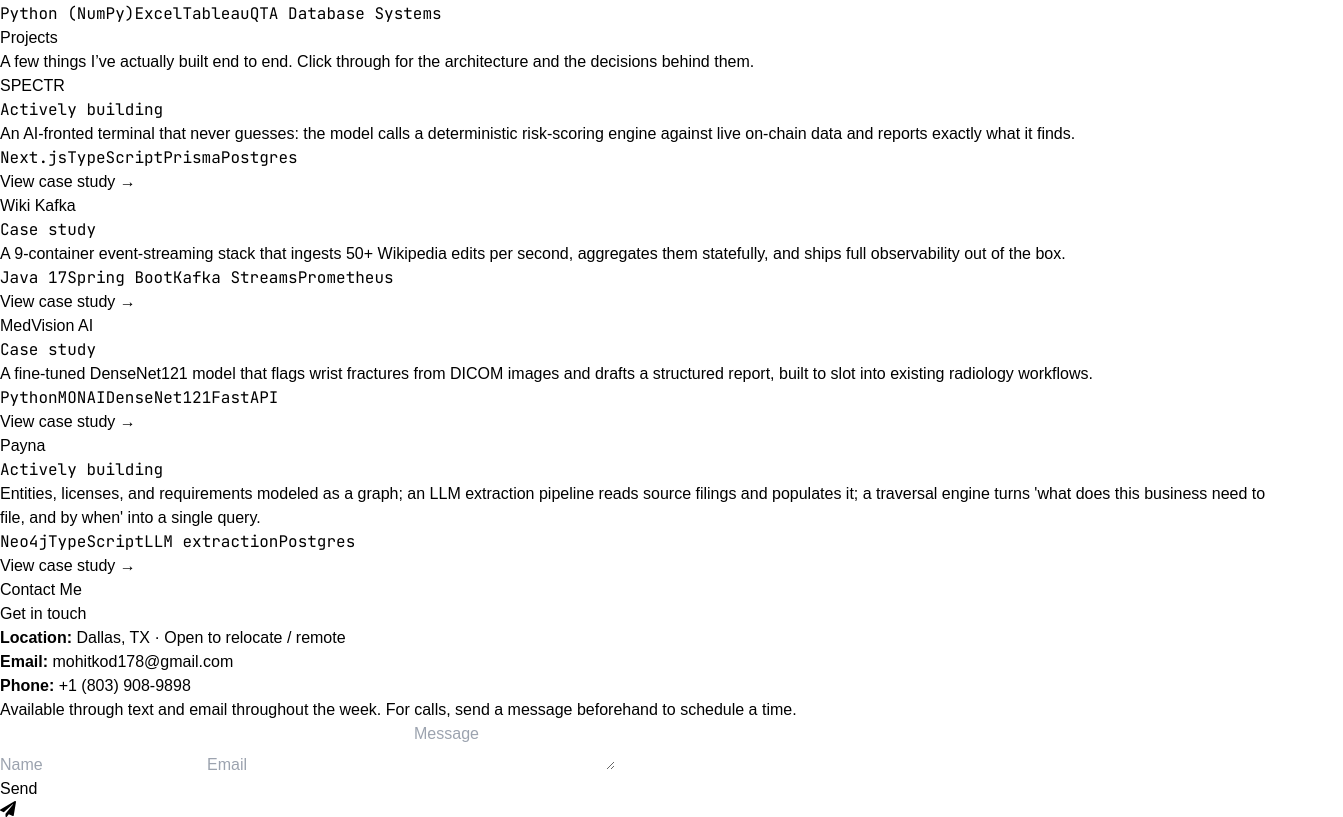
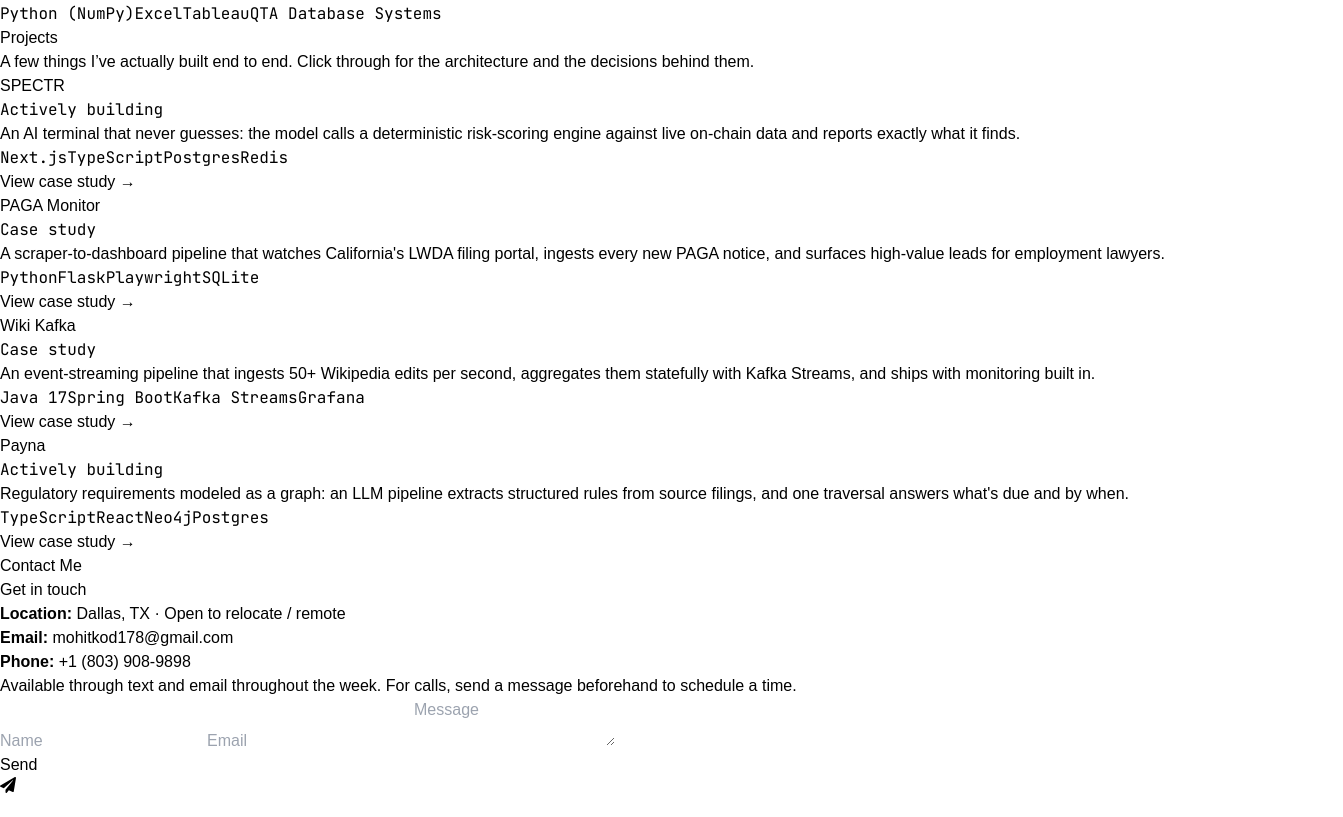
Before and after one commit to Mohith174/React-Portfolio, a React (Vite) app: page / in a window 1280 px wide. Shown: the part 3369-4186 px from the top of the page, 1343 px wide, since content can reach past the window. After the commit the page ends 4162 px from the top, so only its background shows below. Built offline with nearby package versions, Linux system fonts and the light colour scheme; a web font is replaced by a local one.

Commit message:
Replace MedVision with PAGA Monitor, condense all project entries for interview clarity

```diff
--- a/src/data/projects.js
+++ b/src/data/projects.js
@@ -4,94 +4,129 @@
   {
     slug: "spectr",
     title: "SPECTR",
-    tagline: "Forensic risk terminal for Solana tokens. Paste an address, get a verdict.",
+    tagline: "Paste a Solana token address, get a risk verdict with the evidence behind it.",
     summary:
-      "An AI-fronted terminal that never guesses: the model calls a deterministic risk-scoring engine against live on-chain data and reports exactly what it finds.",
+      "An AI terminal that never guesses: the model calls a deterministic risk-scoring engine against live on-chain data and reports exactly what it finds.",
     status: "building",
     repoUrl: "https://github.com/Mohith174/spectr",
     liveUrl: null,
-    tech: ["Next.js", "TypeScript", "Prisma", "Postgres", "Redis", "NVIDIA NIM"],
+    tech: ["Next.js", "TypeScript", "Postgres", "Redis", "LLM tool-calling"],
     problem:
-      "Rug pulls and scam tokens are constant on Solana. Most tools hand you a price chart and let you guess. SPECTR is a terminal you paste an address into and get back a verdict (SAFE, CAUTION, HIGH, or RUG) with the specific flags that produced it.",
+      "Rug pulls are constant on Solana, and most tools hand you a price chart and let you guess. SPECTR returns a verdict (SAFE, CAUTION, HIGH, or RUG) plus the specific flags that produced it.",
     decisions: [
       {
         title: "Tool-calling, not free-form generation",
-        body: "The LLM never invents a risk score. It calls assess_token_risk and narrates exactly what the deterministic scoring engine returns: holder concentration, liquidity depth, volume anomalies. Verdicts are reproducible, not hallucinated.",
-      },
-      {
-        title: "OpenAI-compatible, not OpenAI-locked",
-        body: "The chat/tool-calling layer runs against NVIDIA NIM's free, OpenAI-compatible endpoint (Llama 3.1) instead of a paid model, with the same tool-calling contract and zero marginal cost per query.",
+        body: "The LLM never invents a risk score. It calls the scoring engine and narrates what comes back: holder concentration, liquidity depth, volume anomalies. Verdicts are reproducible, not hallucinated.",
       },
       {
         title: "Cross-referenced data, not single-source",
-        body: "Holder distribution comes from Helius, and pricing and liquidity are cross-checked against Dexscreener and Birdeye, so one source lying doesn't silently produce a wrong verdict.",
+        body: "Holder data comes from Helius; price and liquidity are cross-checked against Dexscreener and Birdeye, so one source lying doesn't silently produce a wrong verdict.",
       },
     ],
     stack: [
       { component: "Framework", tech: "Next.js (App Router) + TypeScript" },
-      { component: "Auth", tech: "Clerk" },
-      { component: "Database", tech: "Postgres via Prisma" },
-      { component: "Cache", tech: "Upstash Redis" },
-      { component: "Solana data", tech: "Helius · Birdeye · Dexscreener" },
-      { component: "LLM layer", tech: "NVIDIA NIM (Llama 3.1, OpenAI-compatible)" },
+      { component: "Data", tech: "Postgres (Prisma) + Upstash Redis" },
+      { component: "Solana sources", tech: "Helius · Birdeye · Dexscreener" },
+      { component: "LLM layer", tech: "OpenAI-compatible tool-calling (NVIDIA NIM)" },
       { component: "Alerts", tech: "Telegram Bot API" },
     ],
     diagram: `User input ("check <address>")
         |
         v
-Terminal agent --tool call--> Forensics engine
+Terminal agent --tool call--> Risk-scoring engine
         |                            |
-        |             Helius (holders) . Dexscreener/Birdeye (price, liquidity)
+        |             Helius . Dexscreener . Birdeye
         |                            |
         <----------- verdict + flags -
         |
         v
-Streamed response, persisted to Postgres for the accuracy dashboard`,
+Streamed response, persisted for the accuracy dashboard`,
     screenshots: [],
+  },
+  {
+    slug: "paga-monitor",
+    title: "PAGA Monitor",
+    tagline: "Turns California's PAGA labor-filing database into scored, searchable leads.",
+    summary:
+      "A scraper-to-dashboard pipeline that watches California's LWDA filing portal, ingests every new PAGA notice, and surfaces high-value leads for employment lawyers.",
+    status: "showcase",
+    repoUrl: null,
+    liveUrl: null,
+    tech: ["Python", "Flask", "Playwright", "SQLite"],
+    problem:
+      "PAGA notices are public records, but they sit behind a Salesforce search portal with no API, no feed, and no alerts. For plaintiff firms, seeing a filing first is the whole game. PAGA Monitor polls the portal, dedupes what it finds, and scores each case so the best leads surface immediately.",
+    decisions: [
+      {
+        title: "Call the portal's own API, not its HTML",
+        body: "The portal is a Salesforce Visualforce app. Instead of parsing rendered tables, a headless browser submits the real search form (required for the signed session) and then invokes the site's own remoting endpoint, getting a month of filings as structured JSON in about three seconds.",
+      },
+      {
+        title: "Content-hash dedup makes every scrape idempotent",
+        body: "Each case is hashed over its key fields, so the 5-minute poller and multi-month backfills share one write path: every row classifies as new, amended, or duplicate. Re-scraping an overlapping date range can't corrupt the data.",
+      },
+    ],
+    stack: [
+      { component: "Scraper", tech: "Playwright (headless Chromium) → Visualforce remoting API" },
+      { component: "Storage", tech: "SQLite (cases, runs, notes, activity log)" },
+      { component: "Dashboard", tech: "Flask + Jinja2 (leads, priority queue, analytics, CSV export)" },
+      { component: "Scoring", tech: "Rule-based lead scorer with alert thresholds" },
+      { component: "Scheduler", tech: "5-minute polling during business hours" },
+    ],
+    diagram: `LWDA filing portal (Salesforce)
+        |
+        v
+Playwright: submit search form --> invoke remoting API --> JSON
+        |
+        v
+Parser + content hash --> new / amended / duplicate
+        |
+        v
+SQLite --> Flask dashboard (leads . priority . analytics . CSV)`,
+    screenshots: [],
+    metrics: [
+      { label: "Cases tracked", value: "24,000+" },
+      { label: "New filings/day", value: "~40" },
+      { label: "Full scrape cycle", value: "<3s" },
+    ],
   },
   {
     slug: "wiki-kafka",
     title: "Wiki Kafka",
-    tagline: "Real-time Wikipedia edit stream, processed through Kafka Streams, visualized live.",
+    tagline: "Live Wikipedia edits, streamed through Kafka and visualized in real time.",
     summary:
-      "A 9-container event-streaming stack that ingests 50+ Wikipedia edits per second, aggregates them statefully, and ships full observability out of the box.",
+      "An event-streaming pipeline that ingests 50+ Wikipedia edits per second, aggregates them statefully with Kafka Streams, and ships with monitoring built in.",
     status: "showcase",
     repoUrl: "https://github.com/Mohith174/Wiki-Kafka",
     liveUrl: null,
-    tech: ["Java 17", "Spring Boot", "Kafka Streams", "Prometheus", "Grafana"],
+    tech: ["Java 17", "Spring Boot", "Kafka Streams", "Grafana"],
     problem:
-      "Built to demonstrate a production-shaped event-streaming pipeline end to end, not a toy consumer loop: ingestion, stateful stream processing, and monitoring all wired together the way a real system would need them.",
+      "Built to demonstrate a production-shaped streaming pipeline end to end: ingestion, stateful stream processing, and monitoring wired together the way a real system needs them, not a toy consumer loop.",
     decisions: [
       {
         title: "Kafka Streams over a plain consumer",
-        body: "Rolling per-domain edit aggregates need a state store and fault tolerance that a bare consumer loop doesn't give you for free. Kafka Streams' state stores handle both.",
+        body: "Rolling per-domain edit aggregates need a state store and fault tolerance that a bare consumer loop doesn't give you for free. Kafka Streams provides both.",
       },
       {
-        title: "Schema Registry from day one",
-        body: "Enforces a contract between the ingestion service and every downstream consumer, so the pipeline can grow past a single team without silent breakage.",
-      },
-      {
-        title: "Observability as a first-class citizen",
-        body: "Prometheus, Grafana, and Alertmanager are part of the initial docker-compose stack, not bolted on after something broke in production.",
+        title: "Observability from day one",
+        body: "Prometheus, Grafana, and Alertmanager are part of the initial docker-compose stack, not bolted on after something broke.",
       },
     ],
     stack: [
-      { component: "Runtime", tech: "Java 17 / Spring Boot 3.2.1" },
-      { component: "Messaging", tech: "Apache Kafka 3.6.1 + Kafka Streams" },
-      { component: "Schema", tech: "Confluent Schema Registry" },
-      { component: "Metrics", tech: "Prometheus + Grafana + Alertmanager" },
-      { component: "Ingestion", tech: "OkHttp SSE consumer (Wikimedia stream)" },
+      { component: "Runtime", tech: "Java 17 / Spring Boot" },
+      { component: "Streaming", tech: "Kafka + Kafka Streams + Schema Registry" },
+      { component: "Ingestion", tech: "SSE consumer on the Wikimedia edit stream" },
+      { component: "Monitoring", tech: "Prometheus + Grafana + Alertmanager" },
       { component: "Orchestration", tech: "Docker Compose (9 services)" },
     ],
     diagram: `Wikimedia SSE stream
         |
         v
-Ingestion service (8084) --> Kafka cluster (broker, zookeeper, schema registry)
-                                    |
-                +-------------------+-------------------+
-                v                   v                   v
-      Stream processor (8082)  Consumer service (8083)  Monitoring
-      Kafka Streams state store                          (Prometheus/Grafana/Alertmanager)`,
+Ingestion service --> Kafka cluster (broker . schema registry)
+                            |
+              +-------------+-------------+
+              v             v             v
+      Stream processor   Consumer     Monitoring
+      (state store)      service      (Prometheus/Grafana)`,
     screenshots: [
       "https://github.com/user-attachments/assets/273bd2f2-4d95-40d2-84c2-f46d0ed5ea68",
       "https://github.com/user-attachments/assets/54666dbc-22d4-4930-9642-d1f4990e471f",
@@ -99,86 +134,43 @@
     ],
   },
   {
-    slug: "medvision",
-    title: "MedVision AI",
-    tagline: "AI-assisted wrist fracture detection with automated report generation.",
-    summary:
-      "A fine-tuned DenseNet121 model that flags wrist fractures from DICOM images and drafts a structured report, built to slot into existing radiology workflows.",
-    status: "showcase",
-    repoUrl: "https://github.com/Mohith174/MedVision",
-    liveUrl: null,
-    tech: ["Python", "MONAI", "DenseNet121", "FastAPI", "Streamlit"],
-    problem:
-      "Radiology backlogs mean fractures wait longer than they should for a first read. MedVision triages: it flags likely fractures and pre-drafts the report, so a radiologist reviews rather than starts from a blank page.",
-    decisions: [
-      {
-        title: "MONAI over a generic vision pipeline",
-        body: "MONAI's transforms handle DICOM-specific preprocessing (windowing, orientation, spacing) that a generic image-classification pipeline gets wrong on medical data.",
-      },
-      {
-        title: "Batch inference decoupled from the UI",
-        body: "The inference engine runs against a queue rather than blocking a single Streamlit request, so it can scale independently of the interface.",
-      },
-    ],
-    stack: [
-      { component: "Model", tech: "DenseNet121, fine-tuned via MONAI" },
-      { component: "Imaging", tech: "DICOM feature extraction" },
-      { component: "Serving", tech: "FastAPI batch inference" },
-      { component: "Interface", tech: "Streamlit" },
-      { component: "Reporting", tech: "fpdf structured report generation" },
-    ],
-    diagram: `DICOM input
-     |
-     v
-Preprocessing (MONAI transforms)
-     |
-     v
-DenseNet121 inference --> risk classification
-     |
-     v
-Structured report (fpdf) + Streamlit analytics dashboard`,
-    screenshots: [],
-    metrics: [{ label: "Test-set accuracy", value: "80%" }],
-  },
-  {
     slug: "payna",
     title: "Payna",
-    tagline: "Regulatory filing tracker. Know exactly what's due, and when, across every jurisdiction you operate in.",
+    tagline: "Know exactly what your business has to file, and when, in every state you operate.",
     summary:
-      "Entities, licenses, and requirements modeled as a graph; an LLM extraction pipeline reads source filings and populates it; a traversal engine turns 'what does this business need to file, and by when' into a single query.",
+      "Regulatory requirements modeled as a graph: an LLM pipeline extracts structured rules from source filings, and one traversal answers what's due and by when.",
     status: "building",
     repoUrl: null,
     liveUrl: null,
-    tech: ["Neo4j", "TypeScript", "LLM extraction", "Postgres", "React"],
+    tech: ["TypeScript", "React", "Neo4j", "Postgres", "LLM extraction"],
     problem:
-      "Businesses operating across multiple states/jurisdictions have to track a shifting web of licenses, renewal cadences, and dependent filings by hand. Payna models that web as a graph and traverses it to answer one question directly: for this entity's current set of active licenses, what's required, and when.",
+      "Businesses operating across states track a shifting web of licenses, renewal cadences, and dependent filings by hand. Payna models that web as a graph and answers one question directly: for this entity's active licenses, what's required, and when.",
     decisions: [
       {
         title: "Requirements as graph nodes, not edge properties",
-        body: "State, LicenseType, Requirement, and Entity are all first-class nodes connected by REQUIRES / RENEWS_EVERY / DEPENDS_ON edges, so a requirement can have its own deadlines and dependencies rather than being flattened into a relationship attribute.",
+        body: "States, license types, requirements, and entities are all first-class nodes, so a requirement can carry its own deadlines and dependencies instead of being flattened into a relationship attribute.",
       },
       {
         title: "LLM extraction feeds the graph, doesn't replace it",
-        body: "Source filing documents are messy and inconsistent; an LLM extraction pipeline parses them into structured requirement records with validation, rather than trying to answer end-user queries directly from raw text.",
+        body: "Source filings are messy and inconsistent. The LLM parses them into validated requirement records that populate the graph; end-user answers come from graph traversal, never from raw model output.",
       },
     ],
     stack: [
       { component: "Graph DB", tech: "Neo4j (schema + traversal engine)" },
-      { component: "Extraction", tech: "LLM-based structured extraction from source filings" },
-      { component: "Relational store", tech: "Postgres (audit log, extraction attempts)" },
+      { component: "Extraction", tech: "LLM structured extraction from source filings" },
+      { component: "Audit store", tech: "Postgres (audit log, extraction attempts)" },
       { component: "Frontend", tech: "React dashboard" },
-      { component: "Deploy target", tech: "Docker / Kubernetes" },
     ],
     diagram: `Source filing documents
         |
         v
-LLM extraction pipeline --> validated Requirement records
+LLM extraction --> validated Requirement records
         |
         v
 Neo4j graph (Entity -REQUIRES-> Requirement -RENEWS_EVERY-> ...)
         |
         v
-Traversal engine: entity + active states --> required filings + deadlines`,
+Traversal: entity + active states --> required filings + deadlines`,
     screenshots: [],
   },
 ];
```
Also changed, not shown: 1 other file (tests, documents, lock files or other folders).
